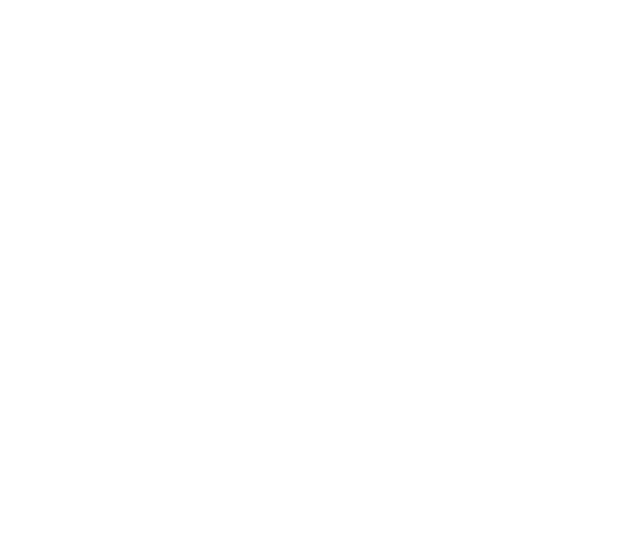
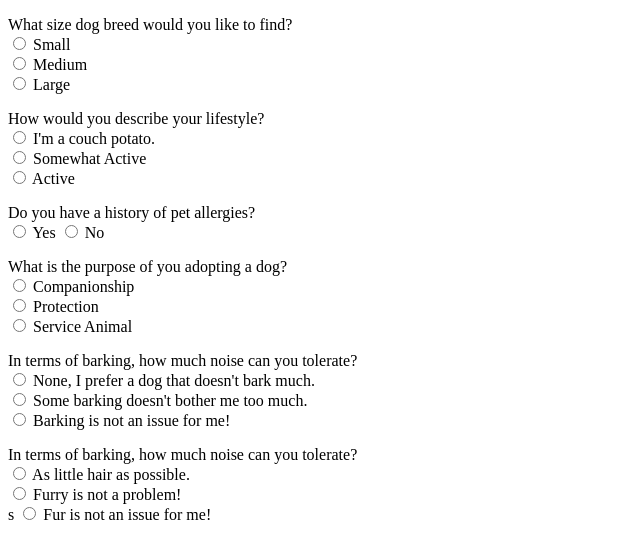
Before and after one commit to anaa0hh/pickYourPup, a plain HTML site: page HTML/quiz.html in a window 1280 px wide. Shown: the whole page, without its empty margins (0-640 px from the left). Drawn offline with Linux system fonts and the light colour scheme; files that its build step writes are made by us from their sources.

Commit message:
forms added for quiz, limited to only radio buttons until we meet MVP

```diff
--- a/CSS/aboutus.css
+++ b/CSS/aboutus.css
@@ -0,0 +1 @@
+/* THIS IS THE STYLING FOR aboutus.html */
--- a/CSS/quiz.css
+++ b/CSS/quiz.css
@@ -0,0 +1 @@
+/* THIS IS THE STYLING FOR quiz.html */
--- a/CSS/style.css
+++ b/CSS/style.css
@@ -0,0 +1 @@
+/* THIS IS THE STYLING FOR INDEX.HTML */
--- a/HTML/quiz.html
+++ b/HTML/quiz.html
@@ -1 +1,66 @@
 <!-- THIS IS THE QUIZ PAGE -->
+<!DOCTYPE html>
+<html>
+<head>
+
+    <title>Pick Your Pup Quiz</title>
+    <link rel="stylesheet" type="text/css" media="screen" href="quiz.css" />
+
+</head>
+<body>
+
+    <form id="sizeOfPup">
+            <p>What size dog breed would you like to find?<br>
+            <input type="radio" name="size" value="small"> Small<br>
+            <input type="radio" name="size" value="medium"> Medium<br>
+            <input type="radio" name="size" value="large"> Large<br>
+        </p>
+        </form>
+
+    <form id="pupLifestyle">
+        <p>How would you describe your lifestyle?<br>
+        <input type="radio" name="lifestyle" value="sedentary"> I'm a couch potato.<br>
+        <input type="radio" name="lifestyle" value="somewhat-active"> Somewhat Active<br>
+        <input type="radio" name="lifestyle" value="active"> Active<br>
+    </p>
+    </form>
+
+    <form id="allergies">
+        <p>Do you have a history of pet allergies?<br>
+            <input type="radio" name="allergiesToDander" value="yes"> Yes
+            <input type="radio" name="allergiesToDander" value="no"> No
+        </p>
+    </form>
+    <form id="purposeOfPup">
+            <p>What is the purpose of you adopting a dog? <br>
+            <input type="radio" name="pup-purpose" value="companionship"> Companionship<br>
+            <input type="radio" name="pup-purpose" value="protection"> Protection<br>
+            <input type="radio" name="pup-purpose" value="Service"> Service Animal
+        </p>
+    </form>
+
+
+    <form id="noiseTolerance">
+            <p>In terms of barking, how much noise can you tolerate?<br>
+            <input type="radio" name="noise-tolerance" value="no-barking"> None, I prefer a dog that doesn't bark much.<br>
+            <input type="radio" name="noise-tolerance" value="some-barking"> Some barking doesn't bother me too much.<br>
+            <input type="radio" name="noise-tolerance" value="dont-care"> Barking is not an issue for me!
+        </p>
+    </form>
+
+    <form id="furLength">
+            <p>In terms of barking, how much noise can you tolerate?<br>
+            <input type="radio" name="fur-length" value="min-fur"> As little hair as possible.<br>
+            <input type="radio" name="fur-length" value="some-fur"> Furry is not a problem!<br>s
+            <input type="radio" name="fur-length" value="fur-dont-care"> Fur is not an issue for me!
+        </p>
+    </form>
+
+
+
+
+
+
+    <script src="app.js"></script>
+</body>
+</html>
```
